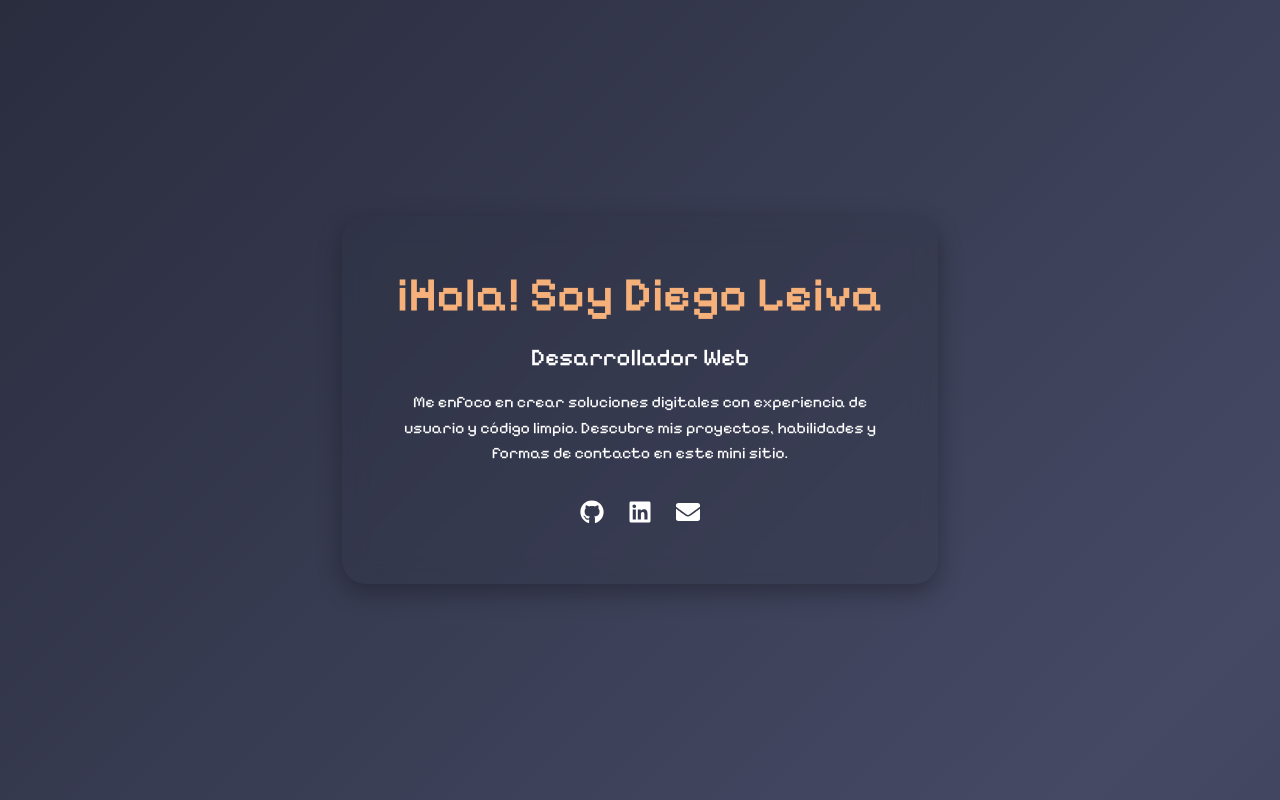
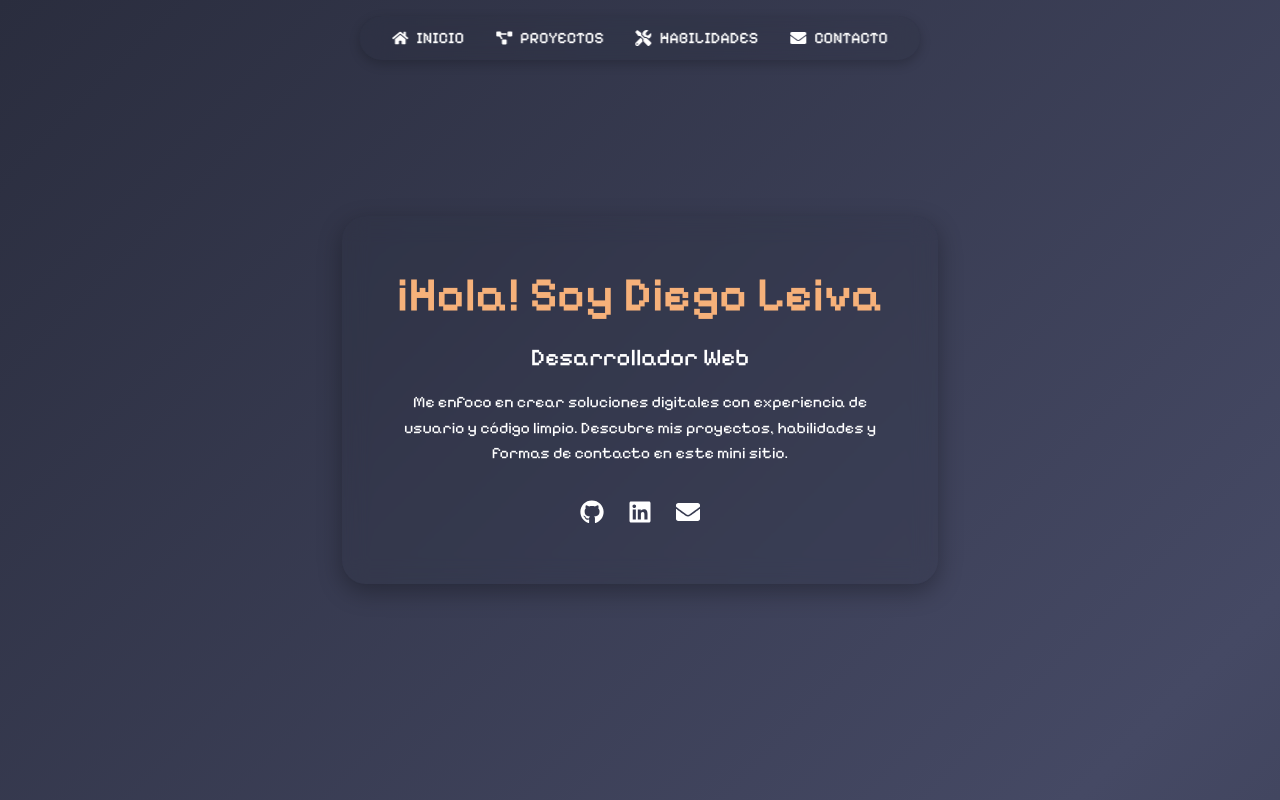
Before and after one commit to LeivaDiego/Web-Portafolio, a React (Vite) app: page / in a window 1280 px wide. Shown: the top 800 px of the page. Built offline with nearby package versions, Linux system fonts and the light colour scheme.

Commit message:
feat: navigation bar

```diff
--- a/src/components/layout/Layout.jsx
+++ b/src/components/layout/Layout.jsx
@@ -1,4 +1,5 @@
 import { GlobalStyles } from '../../styles/GlobalStyles'
+import NavBar from '../navigation/NavBar'
 import Home from '../sections/Home'
 import Projects from '../sections/Projects'
 import Skills from '../sections/Skills'
@@ -8,6 +9,7 @@ const Layout = () => {
   return (
     <>
       <GlobalStyles />
+      <NavBar />
       <main>
         <Home />
         <Projects />
--- /dev/null
+++ b/src/components/navigation/NavBar.jsx
@@ -0,0 +1,60 @@
+/** @jsxImportSource @emotion/react */
+import styled from '@emotion/styled'
+import { FaHome, FaProjectDiagram, FaTools, FaEnvelope } from 'react-icons/fa'
+
+const Nav = styled.nav`
+  position: fixed;
+  top: 1rem;
+  left: 50%;
+  transform: translateX(-50%);
+  background: ${({ theme }) => theme.colors.glass.card};
+  border: 1px solid ${({ theme }) => theme.colors.glass.border};
+  border-radius: 2rem;
+  padding: 0.5rem 2rem;
+  display: flex;
+  gap: 2rem;
+  align-items: center;
+  z-index: 999;
+  backdrop-filter: blur(12px);
+  box-shadow: 0 4px 12px rgba(0, 0, 0, 0.2);
+`
+
+const NavItem = styled.a`
+  display: flex;
+  align-items: center;
+  gap: 0.5rem;
+  color: ${({ theme }) => theme.colors.text};
+  font-size: 1rem;
+  font-weight: 500;
+  text-transform: uppercase;
+  transition: color 0.3s ease;
+
+  &:hover {
+    color: ${({ theme }) => theme.colors.accent};
+  }
+`
+
+const NavBar = () => {
+  return (
+    <Nav>
+      <NavItem href="#home">
+        <FaHome />
+        Inicio
+      </NavItem>
+      <NavItem href="#projects">
+        <FaProjectDiagram />
+        Proyectos
+      </NavItem>
+      <NavItem href="#skills">
+        <FaTools />
+        Habilidades
+      </NavItem>
+      <NavItem href="#contact">
+        <FaEnvelope />
+        Contacto
+      </NavItem>
+    </Nav>
+  )
+}
+
+export default NavBar
```
